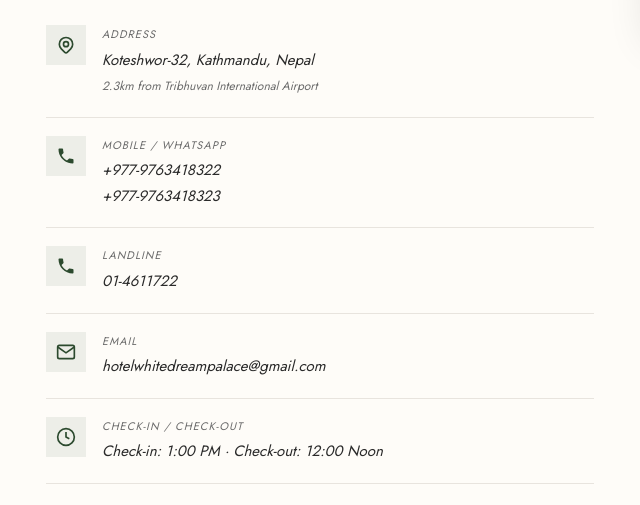
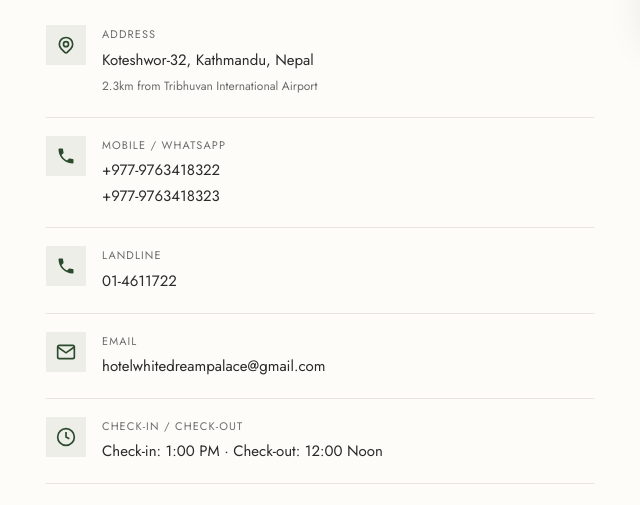
Before and after one commit to kscyrazan/HotelWhiteDreams, a plain HTML site: page contact.html in a window 1280 px wide. Shown: the part 855-1360 px from the top of the page, 18-658 px from the left. Drawn offline with nearby package versions, Linux system fonts and the light colour scheme.

Commit message:
style update

```diff
--- a/contact.html
+++ b/contact.html
@@ -104,7 +104,7 @@
         </a>
 
         <address>
-          <div class="contact-list" role="list">
+          <div class="contact-list" role="list" style="font-style:normal">
             <div class="contact-item" role="listitem">
               <div class="c-icon" aria-hidden="true">
                 <svg width="20" height="20" fill="none" stroke="currentColor" stroke-width="2" viewBox="0 0 24 24"><path d="M17.657 16.657L13.414 20.9a1.998 1.998 0 01-2.827 0l-4.244-4.243a8 8 0 1111.314 0z"/><path d="M15 11a3 3 0 11-6 0 3 3 0 016 0z"/></svg>
```
